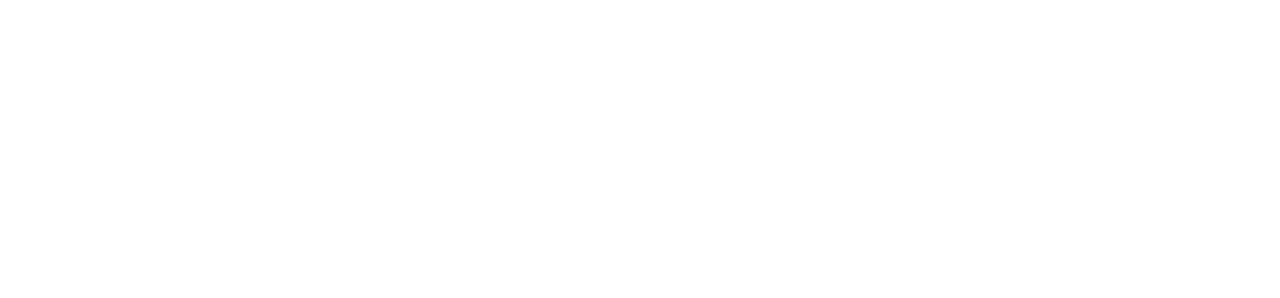
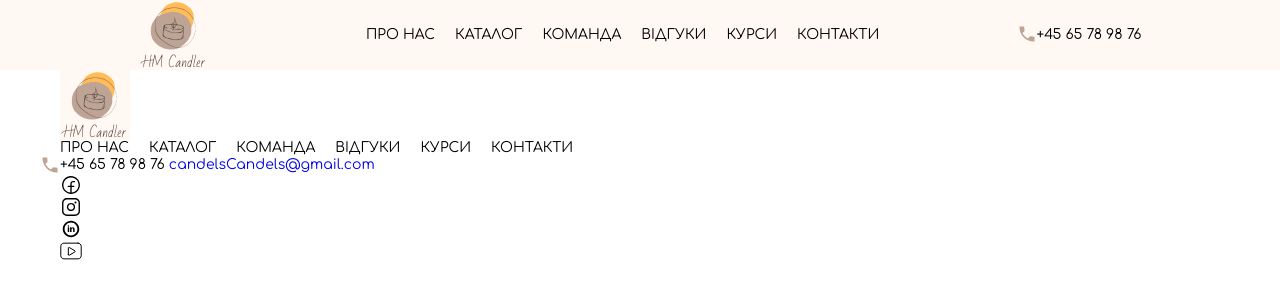
Before and after one commit to devper02/HM-Candler, a plain HTML site: page index.html in a window 1280 px wide. Drawn offline with Linux system fonts and the light colour scheme.

Commit message:
Finish header part, start to dev footer

```diff
--- a/index.html
+++ b/index.html
@@ -1,5 +1,5 @@
 <!DOCTYPE html>
-<html lang="ua">
+<html lang="uk">
   <head>
     <meta charset="UTF-8" />
     <meta name="viewport" content="width=device-width, initial-scale=1.0" />
@@ -11,9 +11,77 @@
     <!-- import css/ -->
   </head>
   <body>
-	<!-- content -->
-
-	<!-- content/ -->
+    <!--! content -->
+    <!-- header -->
+    <header class="header">
+      <div class="container">
+        <div class="header__inner">
+          <a class="header__logo" href=""
+            ><img src="./assets/img/header/logo.png" alt=""
+          /></a>
+          <nav class="menu">
+            <ul class="menu__list">
+              <li class="menu__list-item"><a href="">Про нас</a></li>
+              <li class="menu__list-item"><a href="">Каталог</a></li>
+              <li class="menu__list-item"><a href="">Команда</a></li>
+              <li class="menu__list-item"><a href="">Відгуки</a></li>
+              <li class="menu__list-item"><a href="">Курси</a></li>
+              <li class="menu__list-item"><a href="">Контакти</a></li>
+            </ul>
+          </nav>
+          <a class="phone" href="tel:+4565789876">+45 65 78 98 76</a>
+        </div>
+      </div>
+    </header>
+    <!-- header/ -->
+    <!-- footer -->
+    <footer class="footer">
+      <div class="container">
+        <a class="header__logo" href=""
+          ><img src="./assets/img/header/logo.png" alt=""
+        /></a>
+        <nav class="menu">
+          <ul class="menu__list">
+            <li class="menu__list-item"><a href="">Про нас</a></li>
+            <li class="menu__list-item"><a href="">Каталог</a></li>
+            <li class="menu__list-item"><a href="">Команда</a></li>
+            <li class="menu__list-item"><a href="">Відгуки</a></li>
+            <li class="menu__list-item"><a href="">Курси</a></li>
+            <li class="menu__list-item"><a href="">Контакти</a></li>
+          </ul>
+        </nav>
+        <div class="footer__contatcts">
+          <a class="phone" href="tel:+4565789876">+45 65 78 98 76</a>
+          <a href="mailto:candelsCandels@gmail.com" class="email"
+            >candelsCandels@gmail.com</a
+          >
+          <ul class="footer__social">
+            <li class="footer__social-item">
+              <a class="footer-icon" href=""
+                ><img src="./assets/img/footer/icons/facebook.svg" alt=""
+              /></a>
+            </li>
+            <li class="footer__social-item">
+              <a class="footer-icon" href=""
+                ><img src="./assets/img/footer/icons/instagram.svg" alt=""
+              /></a>
+            </li>
+            <li class="footer__social-item">
+              <a class="footer-icon" href=""
+                ><img src="./assets/img/footer/icons/linkedin.svg" alt=""
+              /></a>
+            </li>
+            <li class="footer__social-item">
+              <a class="footer-icon" href=""
+                ><img src="./assets/img/footer/icons/youtube.svg" alt=""
+              /></a>
+            </li>
+          </ul>
+        </div>
+      </div>
+    </footer>
+    <!-- footer/ -->
+    <!--! content/ -->
     <!-- import js -->
     <noscript>Turn on JavaScript</noscript>
     <script src="./js/main.js"></script>
--- a/scss/base.scss
+++ b/scss/base.scss
@@ -0,0 +1,19 @@
+// import variables, fonts
+@import "./variables.scss";
+@import "./fonts.scss";
+// import variables, fonts/
+// base
+body {
+  color: $blackColor;
+  font-family: "Comfortaa", cursive;
+  font-size: 14px;
+  font-style: normal;
+  font-weight: 400;
+  line-height: 1.2;
+}
+.container {
+  max-width: 1190px;
+  padding: 0 15px;
+  margin: 0 auto;
+}
+// base/
--- /dev/null
+++ b/scss/fonts.scss
@@ -0,0 +1,8 @@
+//! fonts
+// comfortablaa
+@import url(https://fonts.googleapis.com/css?family=Comfortaa:300,regular,500,600,700);
+// comfortablaa/
+// Yeseva One
+@import url(https://fonts.googleapis.com/css?family=Yeseva+One:regular);
+// Yeseva One/
+//! fonts/
--- a/scss/main.scss
+++ b/scss/main.scss
@@ -1,9 +1,45 @@
-// import base, variables, mixins
+// import base, variables, mixins, fonts
 @import "./base.scss";
 @import "./variables.scss";
 @import "./mixins.scss";
-// import base, variables, mixins/
+@import "./fonts.scss";
+// import base, variables, mixins, fonts/
 
-// content
+//! content
+// header
+.header {
+  background-color: $pinkColor;
+}
+.header__inner {
+  display: flex;
+  justify-content: space-around;
+  align-items: center;
+}
 
-// content/
+.menu__list {
+  display: flex;
+}
+.menu__list-item {
+  margin-right: 20px;
+  &:last-child {
+    margin-right: 0;
+  }
+  & a {
+    @include headerLinks($blackColor, 14px, 400);
+  }
+}
+.phone {
+  @include headerLinks($blackColor, 14px, 400);
+  position: relative;
+  &::before {
+    position: absolute;
+    content: "";
+    background-image: url(../assets/img/header/tel-icon/phone.svg);
+    width: 20px;
+    height: 20px;
+    left: -20px;
+    top: -20%;
+  }
+}
+// header/
+//! content/
--- a/scss/mixins.scss
+++ b/scss/mixins.scss
@@ -58,9 +58,12 @@
   font-size: $fontSize;
   font-weight: $fontWeight;
   transition: all 0.3s ease-in-out;
-  &:hover,
-  :focus {
-    color: $greyColor;
+  text-transform: uppercase;
+  &:hover {
+    color: #b6afaf;
+  }
+  &:focus {
+    color: #b6afaf;
   }
 }
 // mixins/
```
Also changed, not shown: assets/img/footer/icons/facebook.svg (added), assets/img/footer/icons/instagram.svg (added), assets/img/footer/icons/linkedin.svg (added), assets/img/footer/icons/youtube.svg (added), assets/img/header/logo.png (added), assets/img/header/tel-icon/phone.svg (added), css/main.css, 1 other file.
